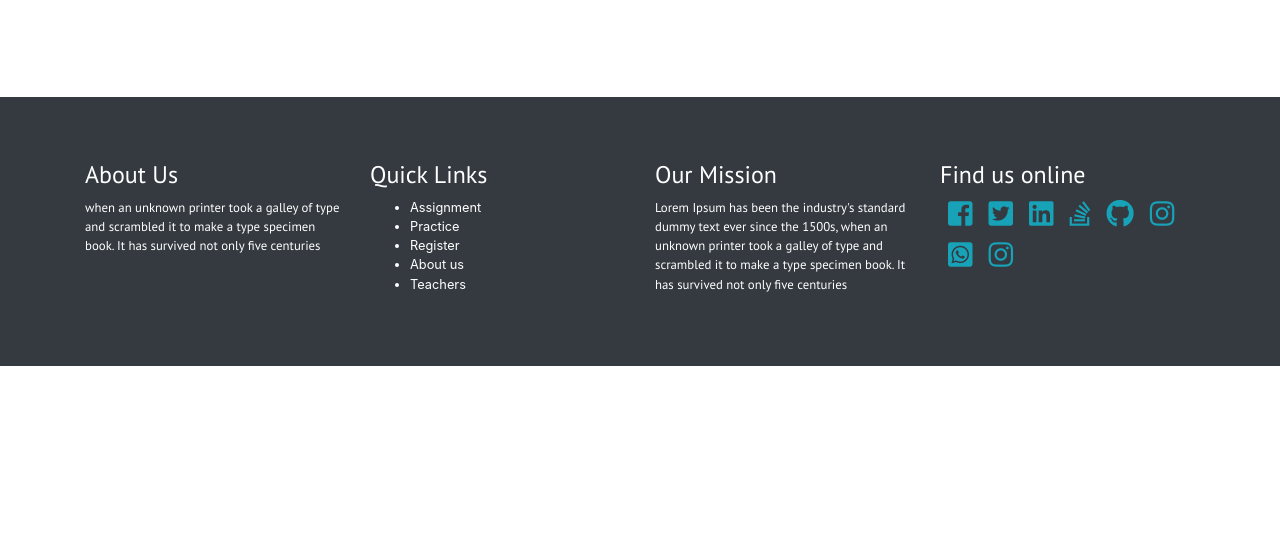
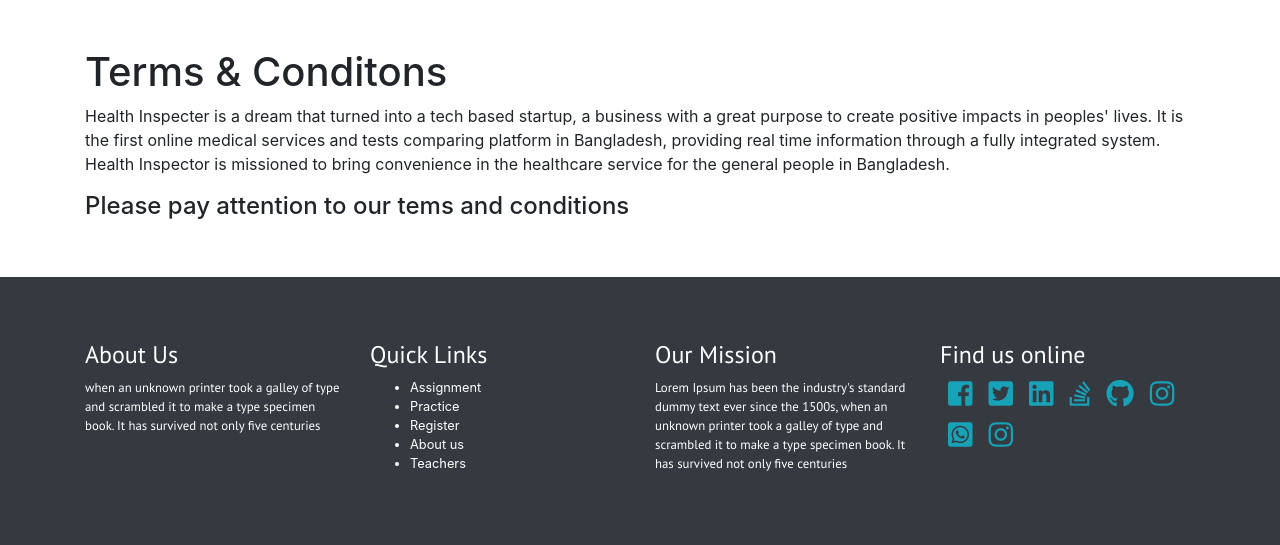
Before and after one commit to mmrumii/health_inspector, a Flask app: template templates/terms_and_conditions.html in a window 1280 px wide. Shown: the part 56-601 px from the top of the page. Run offline with Flask 2, Linux system fonts and the light colour scheme; the template is opened without the code that fills it, so the values that code supplies are empty; some libraries are stand-ins or nearby versions; some web fonts are replaced.

Commit message:
Add files via upload

```diff
--- a/templates/terms_and_conditions.html
+++ b/templates/terms_and_conditions.html
@@ -5,6 +5,10 @@
         <div class="container">
             <div class="row">
                 <div class="col-12">
+                    <h1>Terms & Conditons</h1>
+                    <p>Health Inspecter is a dream that turned into a tech based startup, a business with a great purpose to create positive impacts in peoples' lives. It is the first online medical services and tests comparing platform in Bangladesh, providing real time information through a fully	integrated system. Health Inspector is missioned to bring convenience in the healthcare service for the general people in Bangladesh.</p>
+
+                    <h4>Please pay attention to our tems and conditions</h4>
 
                 </div>
             </div>
```
